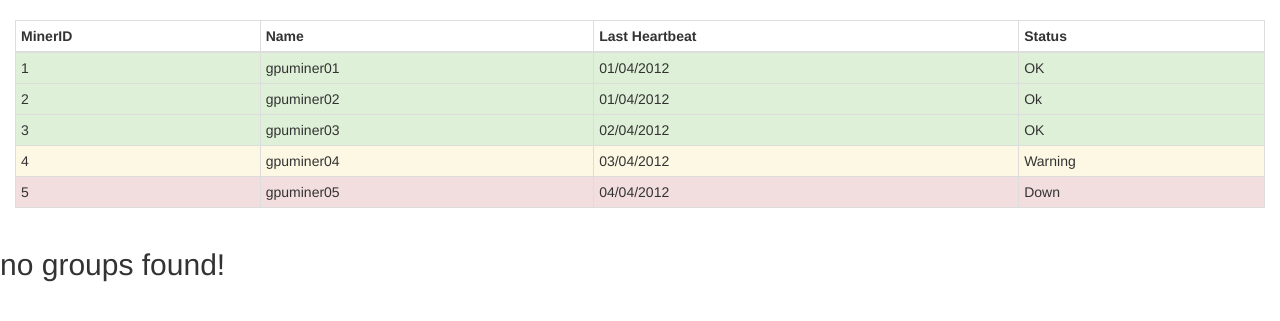
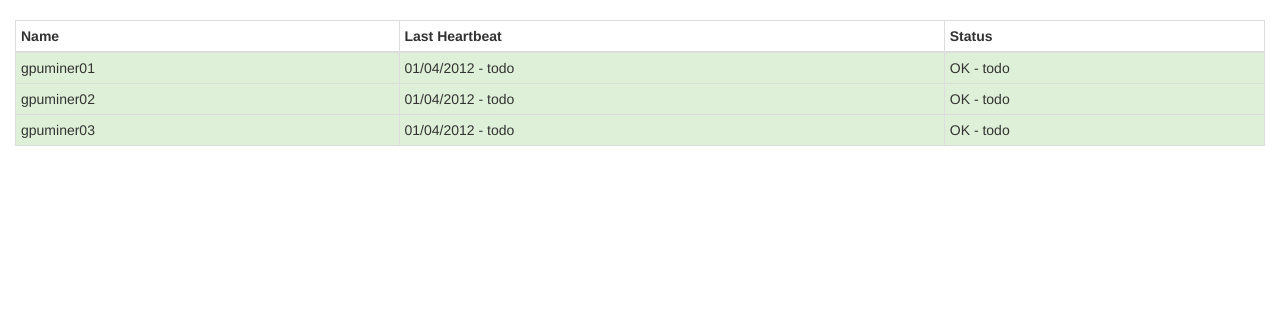
Before and after one commit to piwi3910/rigreset_django, a Django app: page /webinterface/ in a window 1280 px wide. Shown: the part 102-423 px from the top of the page. Run offline with Django 3.2, Linux system fonts and the light colour scheme; data comes from the database, SQL or seed files in the repository; some libraries are stand-ins or nearby versions.

Commit message:
minerlist is now dynamically filled in based on the number of miners

```diff
--- a/webinterface/templates/webinterface/base.html
+++ b/webinterface/templates/webinterface/base.html
@@ -73,9 +73,6 @@
 				<thead>
 					<tr>
 						<th>
-							MinerID
-						</th>
-						<th>
 							Name
 						</th>
 						<th>
@@ -87,82 +84,12 @@
 					</tr>
 				</thead>
 				<tbody>
-					<tr class="success">
-						<td>
-							1
-						</td>
-						<td>
-							gpuminer01
-						</td>
-						<td>
-							01/04/2012
-						</td>
-						<td>
-							OK
-						</td>
-					</tr>
-					<tr class="success">
-						<td>
-							2
-						</td>
-						<td>
-							gpuminer02
-						</td>
-						<td>
-							01/04/2012
-						</td>
-						<td>
-							Ok
-						</td>
-					</tr>
-					<tr class="success">
-						<td>
-							3
-						</td>
-						<td>
-							gpuminer03
-						</td>
-						<td>
-							02/04/2012
-						</td>
-						<td>
-							OK
-						</td>
-					</tr>
-					<tr class="warning">
-						<td>
-							4
-						</td>
-						<td>
-							gpuminer04
-						</td>
-						<td>
-							03/04/2012
-						</td>
-						<td>
-							Warning
-						</td>
-					</tr>
-					<tr class="danger">
-						<td>
-							5
-						</td>
-						<td>
-							gpuminer05
-						</td>
-						<td>
-							04/04/2012
-						</td>
-						<td>
-							Down
-						</td>
-					</tr>
+					{% block minerlist %}
+                    {%  endblock %}
 				</tbody>
 			</table>
 		</div>
 	</div>
 </div>
-{% block body %}
-{% endblock %}
 </body>
 </html>
--- a/webinterface/templates/webinterface/index.html
+++ b/webinterface/templates/webinterface/index.html
@@ -1,13 +1,21 @@
 {% extends 'webinterface/base.html' %}
 
-{% block body %}
-    {% if all_groups %}
-    <ul>
-        {% for group in all_groups %}
-        <li><a href="#"> {{ group.group_name }}</a></li>
+{% block minerlist %}
+    {% if all_miners %}
+        {% for miner in all_miners %}
+        <tr class="success">
+						<td>
+							{{ miner.name }}
+						</td>
+						<td>
+							01/04/2012 - todo
+						</td>
+						<td>
+							OK - todo
+						</td>
+					</tr>
         {% endfor %}
-    </ul>
     {% else %}
-        <h2>no groups found!</h2>
+        <h2>no miners found found!</h2>
     {% endif %}
 {% endblock %}
--- a/webinterface/views.py
+++ b/webinterface/views.py
@@ -1,6 +1,11 @@
 import django.shortcuts
+from api.models import Miners
 
 
 def index(request):
-    context = {}
+    all_miners = Miners.objects.all()
+    context = {
+        'all_miners': all_miners,
+
+                }
     return django.shortcuts.render(request, 'webinterface/index.html', context)
```
